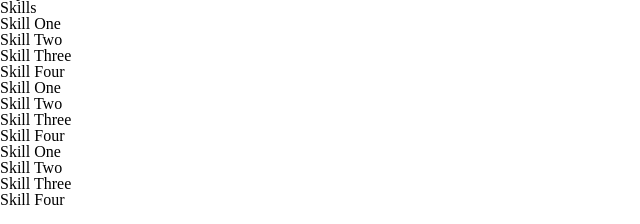
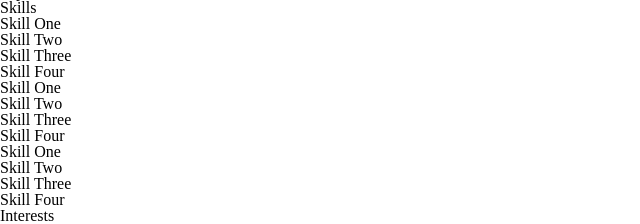
Before and after one commit to AlfyCodes/cmpt-221-labs, a Flask app: template lab2/Resume Project/templates/resume.html in a window 1280 px wide. Shown: the part 4390-4614 px from the top of the page, without its empty margins (0-640 px from the left). Run offline with Flask 2, Linux system fonts and the light colour scheme; the template is opened without the code that fills it, so the values that code supplies are empty; some libraries are stand-ins or nearby versions.

Commit message:
Added interest section

```diff
--- a/lab2/Resume Project/templates/resume.html
+++ b/lab2/Resume Project/templates/resume.html
@@ -170,6 +170,19 @@
         <!--*Div Wrapper End*-->
     </section>
 
+    <!--#Setion Interest Start#-->
+    <section>
+        <!--@@@@Debating if I want to use Imgs or list out my interest@@@@-->
+        <div class="section_title">Interests</div>
+        <div class="interest_container">
+
+
+
+
+        </div>
+
+    </section>
+
 
     <body>
 
```
